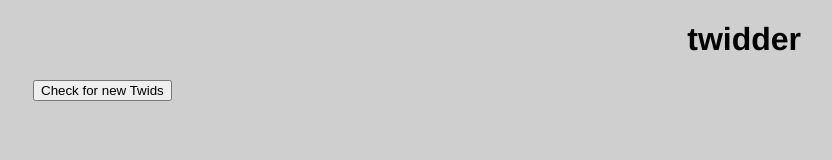
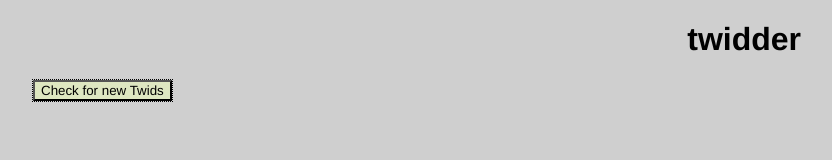
Before and after one commit to skuzbot/twiddler, a plain HTML site: page index.html in a window 1280 px wide. Shown: the whole page, without its empty margins (223-1055 px from the left). Drawn offline with Linux system fonts and the light colour scheme.

Commit message:
Small Design Changes

```diff
--- a/style.css
+++ b/style.css
@@ -1,3 +1,10 @@
+#newTwids {
+	font-family: helvetica;
+	position: center;
+	background-color: hsla(73, 100%, 85%, .5);
+	outline: thin dotted;
+}
+
 .twidContainer {
 	font-family: helvetica;
 	position: center;
```
